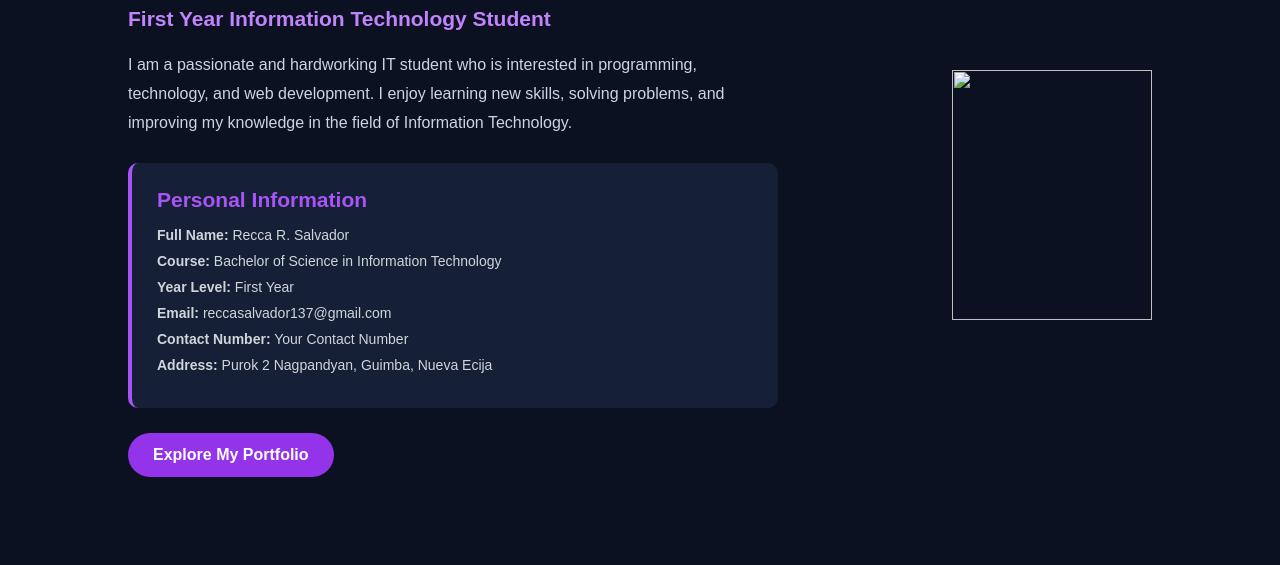
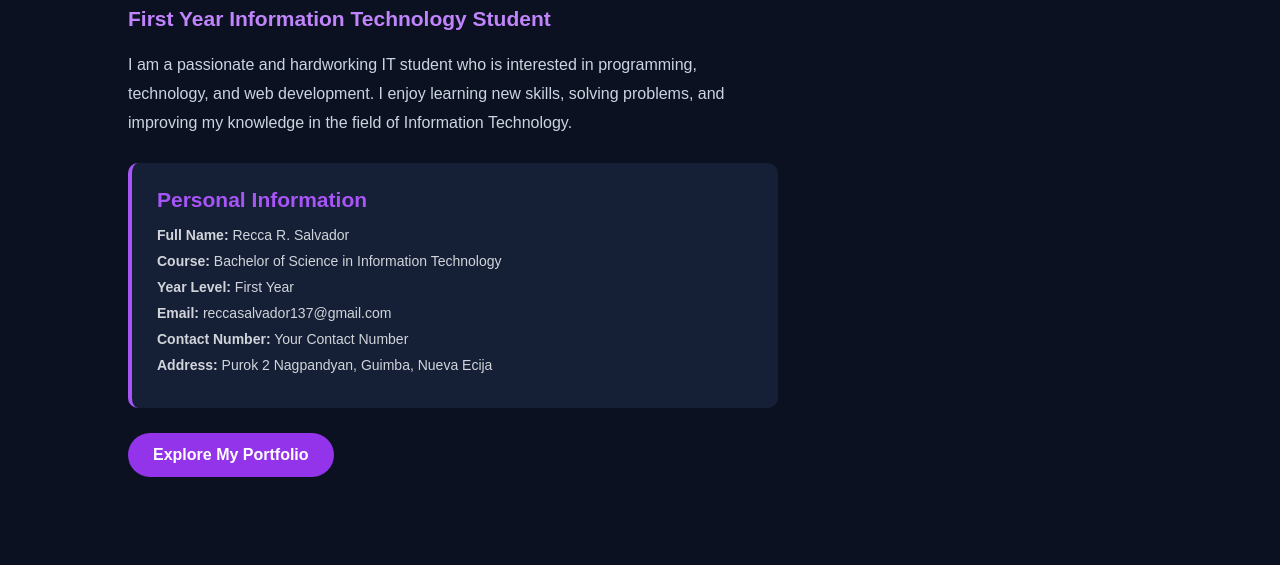
Before and after one commit to reccasalvador137-coder/Final-Exam, a plain HTML site: page index.html in a window 1280 px wide. Shown: the part 235-800 px from the top of the page. Drawn offline with Linux system fonts and the light colour scheme.

Commit message:
index.html

```diff
--- a/index.html
+++ b/index.html
@@ -52,8 +52,6 @@
 
             <a href="#education" class="btn">Explore My Portfolio</a>
         </div>
-
-                <img src="/storage/emulated/0/DCIM/Camera/IMG20260726142747_01.jpg"/>
 
     </section>
 
```
